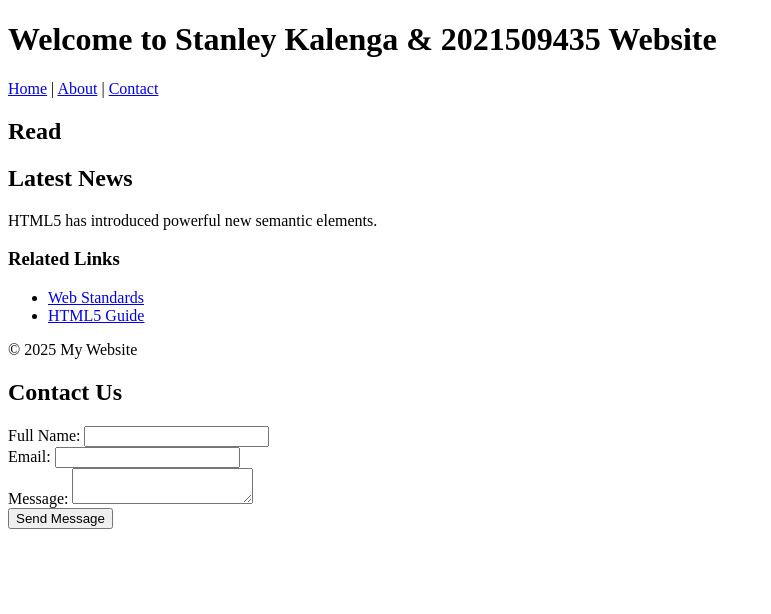
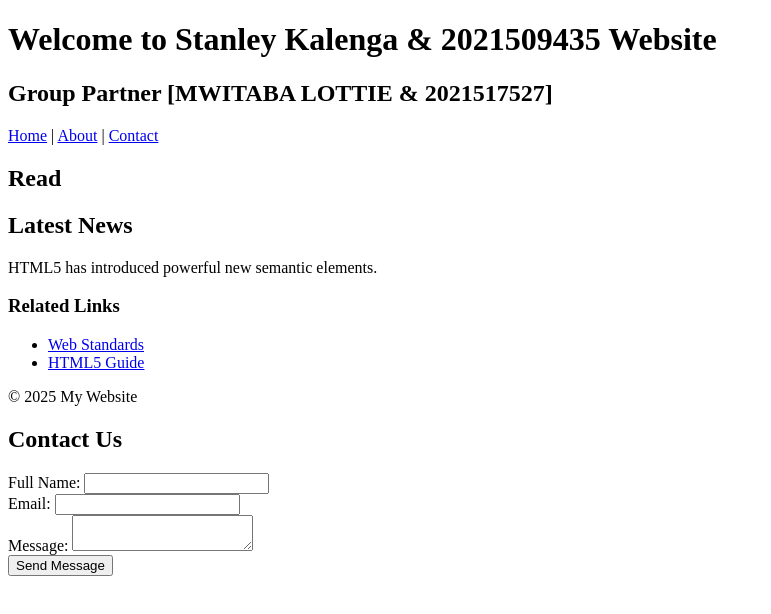
Before and after one commit to CreatorCodes/Lab2-html, a plain HTML site: page index.html in a window 1280 px wide. Shown: the whole page, without its empty margins (0-771 px from the left). Drawn offline with Linux system fonts and the light colour scheme.

Commit message:
Update index.html

```diff
--- a/index.html
+++ b/index.html
@@ -8,6 +8,7 @@
 <body>
     <header>
         <h1>Welcome to Stanley Kalenga & 2021509435 Website</h1>
+        <h2>Group Partner [MWITABA LOTTIE & 2021517527]</h2>
         <nav>
             <a href="#">Home</a> |
             <a href="#">About</a> |
```
